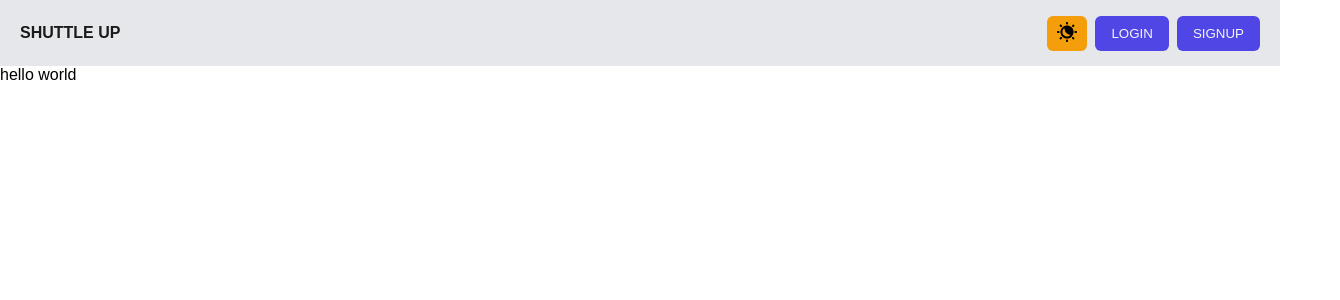
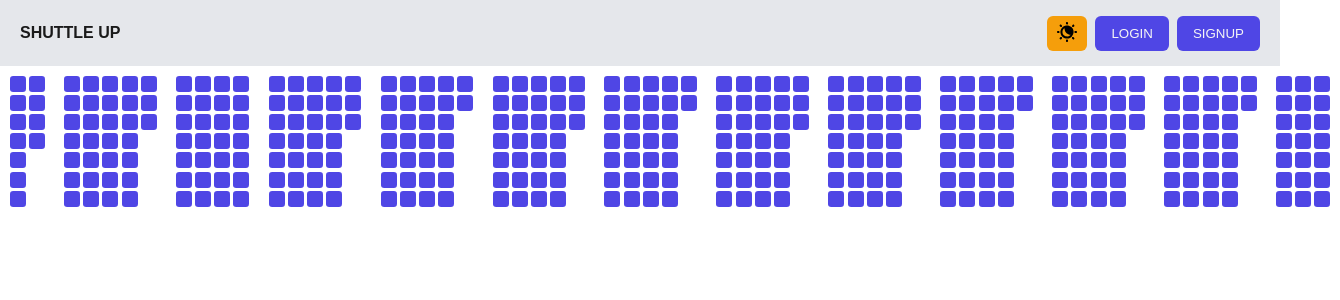
Before and after one commit to pearl174/shuttle-up-frontend, a React (Vite) app: page /profile/1/heatmap in a window 1280 px wide. Shown: the top 300 px of the page, 1340 px wide, since content can reach past the window. Built offline with nearby package versions, Linux system fonts and the light colour scheme.

Commit message:
Add barebones heatmap.

```diff
--- a/src/pages/Profile/HeatMap.css
+++ b/src/pages/Profile/HeatMap.css
@@ -0,0 +1,18 @@
+.heatmap-container {
+    display: flex;
+}
+
+.heatmap-month {
+    flex: 1;
+    display: grid;
+    grid-auto-flow: column;
+    grid-template-rows: repeat(7, 1.2em);
+    padding: 0.5em;
+}
+
+.heatmap-day {
+    aspect-ratio: 1;
+    background-color: var(--primary);
+    margin: 0.1em;
+    border-radius: 0.2em;
+}
--- a/src/pages/Profile/HeatMap.jsx
+++ b/src/pages/Profile/HeatMap.jsx
@@ -1,3 +1,4 @@
+import "./HeatMap.css";
 // data might be of this sort
 // const rawData = [
 //   { date: "2025-01-04T00:00:00.000Z", count: 2 },
@@ -85,7 +86,16 @@ const fullMonthData = separateMonths(fullYearData);
 
 const HeatMap = () => {
     return <>
-    hello world</>
+        <div className="heatmap-container">
+            {fullMonthData.map((monthObj, idx) => (
+                <div key={idx} className="heatmap-month">
+                    {Object.entries(monthObj).map(([date, count]) => (
+                        <div key={date} className="heatmap-day">{}</div>
+                    ))}
+                </div>
+            ))}
+        </div>
+    </>
 }
 
 export default HeatMap;
```
